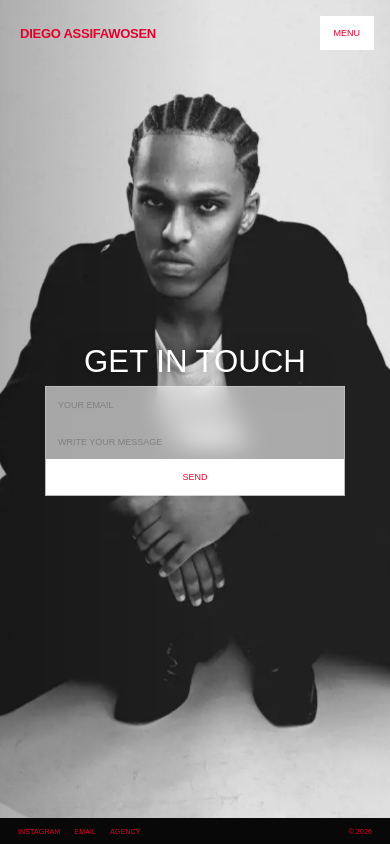
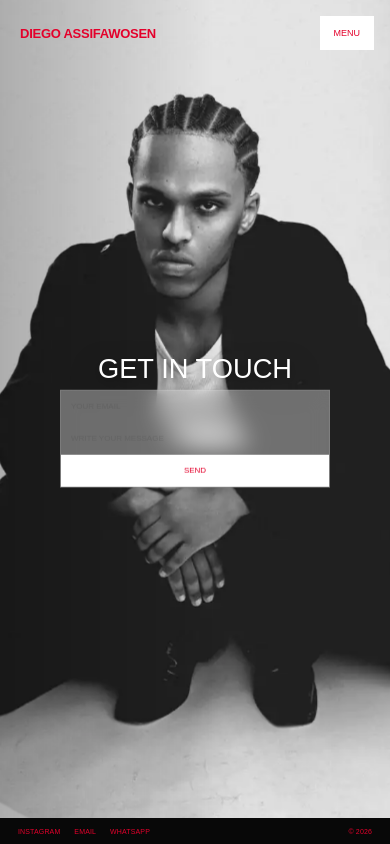
Before and after one commit to whereispebble/Diego, a website built with Vite: page index.html in a window 390 px wide. Built offline with nearby package versions, Linux system fonts and the light colour scheme; a web font is replaced by a local one.

Commit message:
profile y mail check

```diff
--- a/index.html
+++ b/index.html
@@ -148,6 +148,8 @@
           <form class="hero-cta" data-mail-cta>
             <label for="hero-email" data-i18n="home.cta">¿Hablamos?</label>
             <div class="hero-mail">
+              <input type="hidden" name="name" value="Portfolio web Diego" />
+              <input type="hidden" name="time" value="" />
               <input id="hero-email" name="email" type="email" placeholder="tu email" autocomplete="email" data-i18n-placeholder="home.emailPlaceholder" required />
               <textarea name="message" placeholder="escribe tu mensaje" rows="1" data-i18n-placeholder="home.messagePlaceholder" required></textarea>
               <button type="submit" data-i18n="home.send">Enviar</button>
--- a/public/scripts/components/carousel.js
+++ b/public/scripts/components/carousel.js
@@ -6,7 +6,7 @@
   const emailConfig = {
     publicKey: "POrS9J_Lx5StD7b83",
     serviceId: "service_d0g6u2h",
-    templateId: "template_izme267"
+    templateId: "template_9anwhs9"
   };
 
   const mobileViewport = window.matchMedia("(max-width: 800px)").matches;
@@ -259,6 +259,7 @@
     button.textContent = t("home.sending");
     button.disabled = true;
     button.classList.remove("is-error");
+    mailForm.elements.time.value = new Date().toLocaleString();
 
     try {
       await window.emailjs.sendForm(emailConfig.serviceId, emailConfig.templateId, mailForm, {
--- a/public/scripts/components/site-layout.js
+++ b/public/scripts/components/site-layout.js
@@ -3,7 +3,7 @@
     { id: "home", key: "nav.home", label: "Inicio", href: "/" },
     { id: "information", key: "nav.information", label: "Perfil", href: "/perfil.html" },
     { id: "projects", key: "nav.projects", label: "Videobook", href: "/videobook.html" },
-    { id: "archive", key: "nav.archive", label: "Archivo", href: "/archivo.html" }
+    { id: "archive", key: "nav.archive", label: "Proyectos", href: "/archivo.html" }
   ];
 
   function translate(key, fallback) {
@@ -103,8 +103,8 @@
         <footer class="bottom-bar">
           <div class="bottom-links">
             <a href="#" data-placeholder-link>Instagram</a>
-            <a href="mailto:contacto@tudominio.com" data-i18n="footer.email">${translate("footer.email", "Email")}</a>
-            <a href="#" data-placeholder-link data-i18n="footer.agency">${translate("footer.agency", "Agency")}</a>
+            <a href="mailto:diegotbenitez@gmail.com" data-i18n="footer.email">${translate("footer.email", "Email")}</a>
+            <a href="https://wa.me/34663269208" target="_blank" rel="noopener" data-i18n="footer.whatsapp">${translate("footer.whatsapp", "WhatsApp")}</a>
           </div>
           <span data-i18n="footer.location">${translate("footer.location", "Madrid · Espana · Disponible worldwide")}</span>
           <div class="bottom-links">
--- a/public/scripts/i18n.js
+++ b/public/scripts/i18n.js
@@ -4,7 +4,7 @@
       "nav.home": "Inicio",
       "nav.information": "Perfil",
       "nav.projects": "Videobook",
-      "nav.archive": "Archivo",
+      "nav.archive": "Proyectos",
       "nav.booking": "Reservas",
       "nav.menu": "Menu",
       "nav.close": "Cerrar",
@@ -13,7 +13,7 @@
       "nav.bookSession": "Reservar sesion",
       "footer.location": "Madrid · Espana · Disponible worldwide",
       "footer.email": "Email",
-      "footer.agency": "Agency",
+      "footer.whatsapp": "WhatsApp",
       "home.meta": "Portfolio de Diego Assifawosen",
       "home.cta": "¿Hablamos?",
       "home.emailPlaceholder": "tu email",
@@ -29,7 +29,7 @@
       "profile.meta": "Perfil de Diego Assifawosen",
       "profile.title": "Perfil",
       "profile.intro": "Modelo editorial y comercial con base en Madrid. Disponible para campanas, editoriales, e-commerce, fitting y proyectos audiovisuales.",
-      "profile.bio": "Diego Assifawosen es un modelo con presencia editorial, energia tranquila y una imagen versatil para moda, retrato y campanas contemporaneas.",
+      "profile.bio": "Soy de ascendencia etiope, creci en Malaga, Espana, y actualmente vivo en Madrid. Hablo espanol e ingles con fluidez, y llevo conmigo un background multicultural y una profunda pasion por las artes. Mas alla del modelaje, me apasionan la actuacion, la direccion y la escritura. Me atraen los proyectos que unen narrativa visual y autenticidad emocional, ya sea a traves de la moda, el cine o la fotografia. Veo el modelaje no solo como un medio estetico, sino como una herramienta poderosa de expresion narrativa. En este portfolio encontraras una seleccion de imagenes de mi trabajo reciente que reflejan distintas facetas de mi. Siempre estoy abierto a nuevas colaboraciones, retos y visiones creativas. Creemos algo significativo juntos.",
       "profile.measurements": "Medidas del modelo",
       "profile.height": "Altura",
       "profile.chest": "Pecho",
@@ -76,7 +76,7 @@
       "nav.home": "Home",
       "nav.information": "Profile",
       "nav.projects": "Videobook",
-      "nav.archive": "Archive",
+      "nav.archive": "Projects",
       "nav.booking": "Bookings",
       "nav.menu": "Menu",
       "nav.close": "Close",
@@ -85,7 +85,7 @@
       "nav.bookSession": "Book a session",
       "footer.location": "Madrid · Spain · Available worldwide",
       "footer.email": "Email",
-      "footer.agency": "Agency",
+      "footer.whatsapp": "WhatsApp",
       "home.meta": "Diego Assifawosen portfolio",
       "home.cta": "Get in touch",
       "home.emailPlaceholder": "your email",
@@ -101,7 +101,7 @@
       "profile.meta": "Diego Assifawosen profile",
       "profile.title": "Profile",
       "profile.intro": "Editorial and commercial model based in Madrid. Available for campaigns, editorials, e-commerce, fittings and audiovisual projects.",
-      "profile.bio": "Diego Assifawosen is a model with an editorial presence, calm energy and a versatile image for fashion, portraiture and contemporary campaigns.",
+      "profile.bio": "I am of Ethiopian descent, raised in Malaga, Spain, and currently based in Madrid. I am fluent in both Spanish and English, and I bring with me a multicultural background and a deep passion for the arts. Beyond modeling, I am passionate about acting, directing, and writing. I am drawn to projects that merge visual storytelling with emotional authenticity, whether that is through fashion, cinema, or photography. I see modeling not just as an aesthetic medium, but as a powerful tool for narrative expression. In this portfolio, you will find a selection of my recent work images that reflect different sides of me. I am always open to new collaborations, challenges, and creative visions. Let's create something meaningful together.",
       "profile.measurements": "Model measurements",
       "profile.height": "Height",
       "profile.chest": "Chest",
--- a/public/styles/carousel.css
+++ b/public/styles/carousel.css
@@ -254,7 +254,7 @@
   left: 0;
   display: grid;
   padding: 26px 18px;
-  gap: 11px;
+  gap: 8px;
   justify-items: center;
   color: var(--white);
   opacity: 0;
@@ -271,13 +271,13 @@
 }
 
 .hero.is-ready .hero-cta:hover {
-  transform: translate3d(0, -50%, 0) scale(1.015);
+  transform: translate3d(0, -50%, 0) scale(1.01);
 }
 
 .hero-cta label {
   width: min-content;
-  font-size: clamp(34px, 5.8vw, 78px);
-  line-height: .86;
+  font-size: clamp(28px, 4.8vw, 64px);
+  line-height: .88;
   text-shadow: 0 10px 34px rgba(0, 0, 0, .42), 0 2px 10px rgba(0, 0, 0, .28);
 }
 
@@ -288,12 +288,12 @@
 
 .hero-mail {
   display: grid;
-  grid-template-columns: minmax(190px, 1fr) auto;
-  grid-template-rows: repeat(2, 38px);
-  width: min(380px, 100%);
+  grid-template-columns: minmax(168px, 1fr) auto;
+  grid-template-rows: repeat(2, 34px);
+  width: min(335px, 100%);
   color: var(--red);
-  background: rgba(255, 255, 255, .62);
-  border: 1px solid rgba(255, 255, 255, .18);
+  background: rgba(255, 255, 255, .36);
+  border: 1px solid rgba(255, 255, 255, .1);
   backdrop-filter: blur(10px);
 }
 
@@ -306,17 +306,17 @@
   background: transparent;
   font: inherit;
   text-transform: uppercase;
-  font-size: 9px;
+  font-size: 8px;
 }
 
 .hero-mail input,
 .hero-mail textarea {
-  padding: 0 12px;
+  padding: 0 10px;
   outline: none;
 }
 
 .hero-mail textarea {
-  padding-top: 14px;
+  padding-top: 12px;
   resize: none;
 }
 
@@ -328,12 +328,12 @@
 
 .hero-mail input::placeholder,
 .hero-mail textarea::placeholder {
-  color: rgba(80, 80, 80, .46);
+  color: rgba(80, 80, 80, .3);
 }
 
 .hero-mail button {
   position: relative;
-  padding: 0 14px;
+  padding: 0 11px;
   overflow: hidden;
   isolation: isolate;
   transition: color .38s cubic-bezier(.76, 0, .24, 1), background .38s cubic-bezier(.76, 0, .24, 1);
--- a/public/styles/pages.css
+++ b/public/styles/pages.css
@@ -97,8 +97,8 @@
 
 .profile-text {
   margin: 0;
-  font-size: clamp(30px, 3.8vw, 58px);
-  line-height: .96;
+  font-size: clamp(17px, 1.7vw, 24px);
+  line-height: 1.36;
 }
 
 .profile-measurements,
@@ -106,6 +106,19 @@
   display: grid;
   gap: 0;
   border-top: 1px solid var(--line);
+}
+
+.profile-contact-block {
+  display: grid;
+  gap: 12px;
+  padding-top: 10px;
+}
+
+.profile-contact-block h2 {
+  margin: 0;
+  text-transform: uppercase;
+  font-size: 10px;
+  font-weight: 400;
 }
 
 .profile-measurements div,
--- a/public/styles/responsive.css
+++ b/public/styles/responsive.css
@@ -33,14 +33,14 @@
   }
 
   .hero-cta {
-    padding: 16px 28px;
-    gap: 10px;
+    padding: 14px 28px;
+    gap: 8px;
   }
 
   .hero-cta label {
     width: 100%;
     max-width: calc(100vw - 56px);
-    font-size: clamp(26px, 8vw, 34px);
+    font-size: clamp(22px, 7vw, 30px);
     line-height: .9;
     overflow-wrap: normal;
   }
@@ -48,7 +48,7 @@
   .hero-mail {
     grid-template-columns: 1fr;
     grid-template-rows: none;
-    width: min(300px, calc(100vw - 56px));
+    width: min(270px, calc(100vw - 56px));
   }
 
   .hero-mail button {
@@ -59,11 +59,11 @@
   .hero-mail input,
   .hero-mail textarea,
   .hero-mail button {
-    min-height: 36px;
+    min-height: 32px;
   }
 
   .hero-mail textarea {
-    padding-top: 14px;
+    padding-top: 11px;
   }
 
   .bottom-links {
@@ -119,7 +119,8 @@
   }
 
   .profile-text {
-    font-size: clamp(26px, 9vw, 34px);
+    font-size: clamp(16px, 4.8vw, 19px);
+    line-height: 1.38;
     overflow-wrap: anywhere;
   }
 
```
Also changed, not shown: perfil.html (+12 -11 lines), reservas.html (+1 -1 lines).
